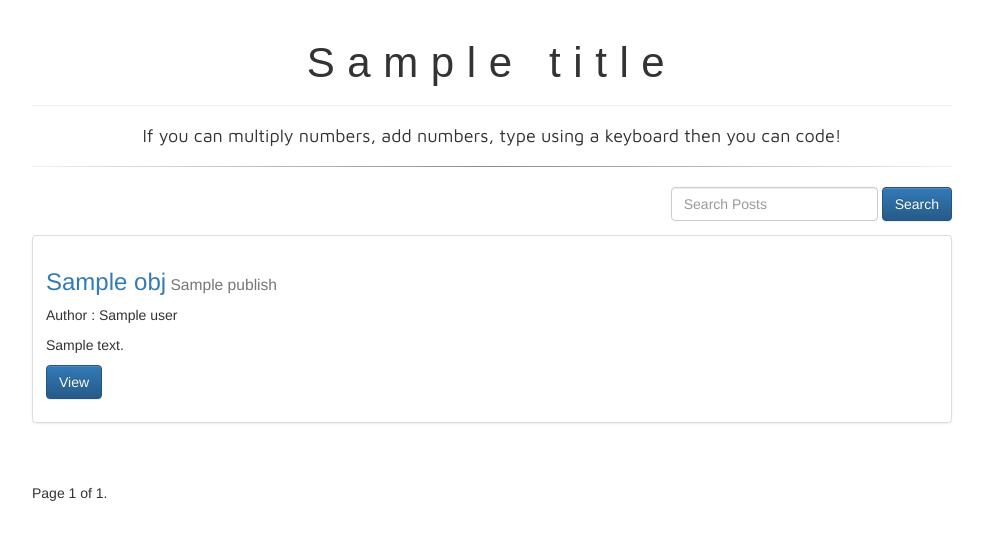
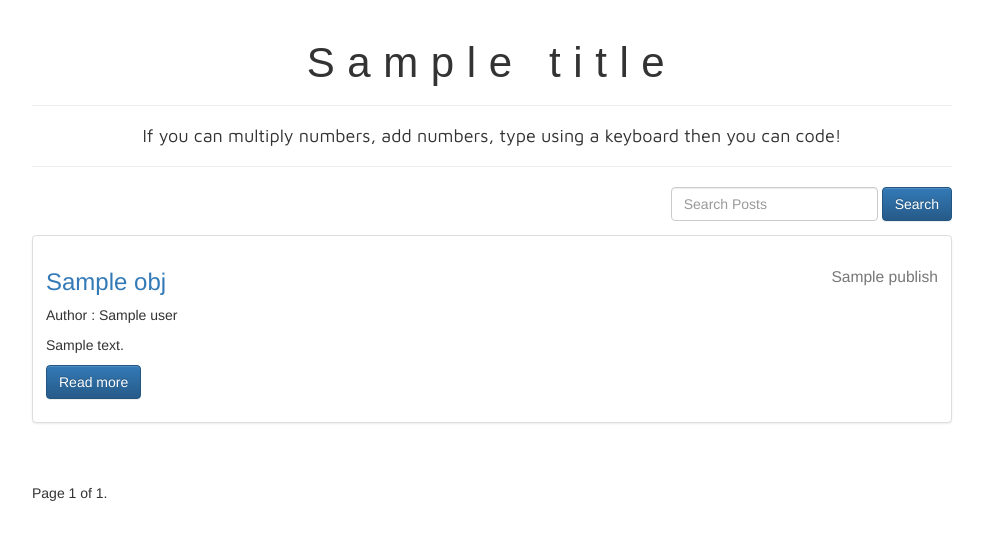
Before and after one commit to hrsvrdhn/blog_django, a Django app: template templates/post_list.html in a window 1280 px wide. Shown: the top 540 px of the page, without its empty margins (148-1131 px from the left). Run offline with Django 3.2, Linux system fonts and the light colour scheme; the template is opened without the code that fills it: most values are stand-ins (such as "Sample title", 1, 10 or a date in 2020); parts of the project's set-up code (start-up, migrations or seed data) failed here and were passed over; some libraries are stand-ins or nearby versions.

```diff
--- a/templates/base.html
+++ b/templates/base.html
@@ -9,7 +9,6 @@
 	<!-- Optional theme -->
 	<link rel="stylesheet" href="https://maxcdn.bootstrapcdn.com/bootstrap/3.3.7/css/bootstrap-theme.min.css" integrity="sha384-rHyoN1iRsVXV4nD0JutlnGaslCJuC7uwjduW9SVrLvRYooPp2bWYgmgJQIXwl/Sp" crossorigin="anonymous">
 	<link href="https://fonts.googleapis.com/css?family=Maven+Pro:400,900" rel="stylesheet">
-	<link rel="stylesheet" type="text/css" href="css/base.css">
 	<style>
 		{% block style %}
 		{% endblock style %}
--- a/templates/post_list.html
+++ b/templates/post_list.html
@@ -2,14 +2,6 @@
 
 {% block content %}
 <style>
-  hr{
-  border: 0;
-  height: 1px;
-  background-image: -webkit-linear-gradient(left, #f0f0f0, #8c8b8b, #f0f0f0);
-  background-image: -moz-linear-gradient(left, #f0f0f0, #8c8b8b, #f0f0f0);
-  background-image: -ms-linear-gradient(left, #f0f0f0, #8c8b8b, #f0f0f0);
-  background-image: -o-linear-gradient(left, #f0f0f0, #8c8b8b, #f0f0f0);
-}
 
 </style>
 <div class='col-sm-10 col-sm-offset-1'>
@@ -33,12 +25,12 @@
       <!-- <img src="..." alt="..."> -->
       <div class="caption">
         {% if obj.draft %}<h3>Staff only : Draft </h3> {% endif %} {% if obj.publish > today %} <h3> Staff only :Future Post </h3> {% endif %}
-        <h3><a href='{{ obj.get_absolute_url }}'>{{obj.title}}</a><small> {{ obj.publish }}</small></h3>
+        <h3><a href='{{ obj.get_absolute_url }}'>{{obj.title}}</a><small style="float: right;"> {{ obj.publish }}</small></h3>
         {% if obj.user.get_full_name %}
-          <p> Author : {{ obj.user.get_full_name }} </p>
+          <p > Author : {{ obj.user.get_full_name }} </p>
         {% endif %}
-        <p>{{obj.content | linebreaks | truncatechars:120 }}</p>
-        <p><a href="{{ obj.get_absolute_url }}" class="btn btn-primary" role="button">View</a></p>
+        <p>{{obj.content | safe | linebreaks | truncatechars:200 }}</p>
+        <p><a href="{{ obj.get_absolute_url }}" class="btn btn-primary" role="button">Read more</a></p>
       </div>
     </div>
   </div>
```
Also changed, not shown: templates/post_detail.html (+15 -1 lines).
